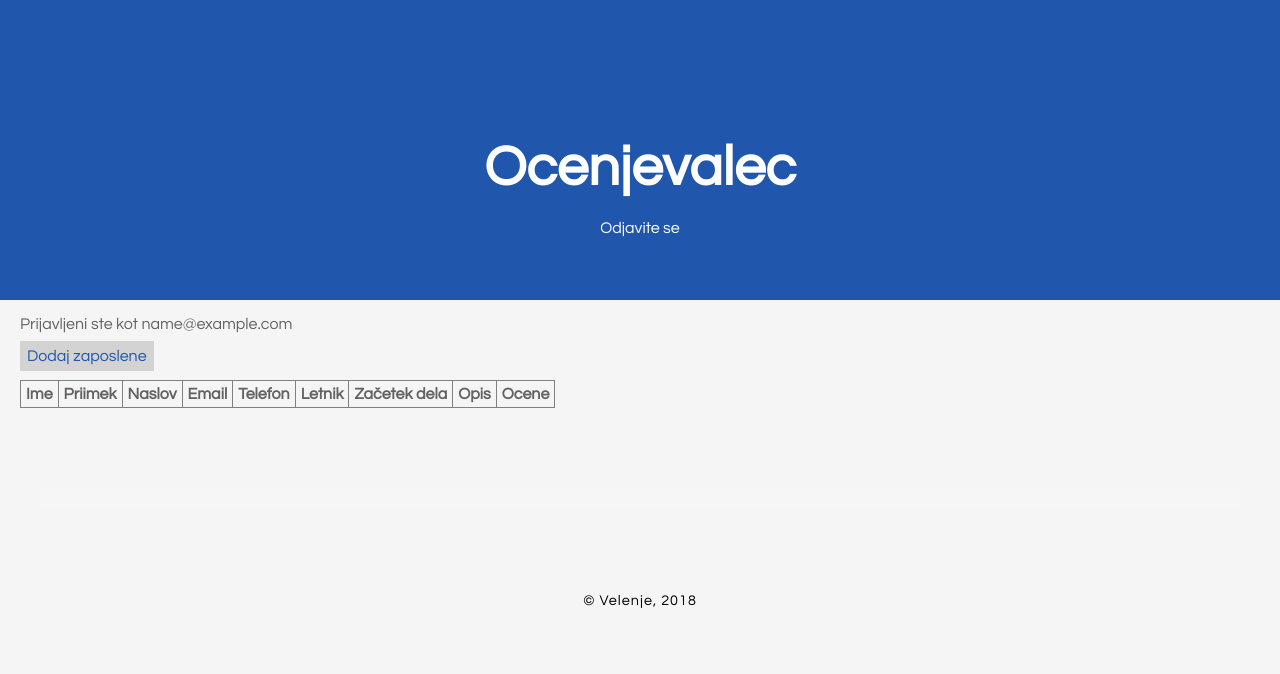
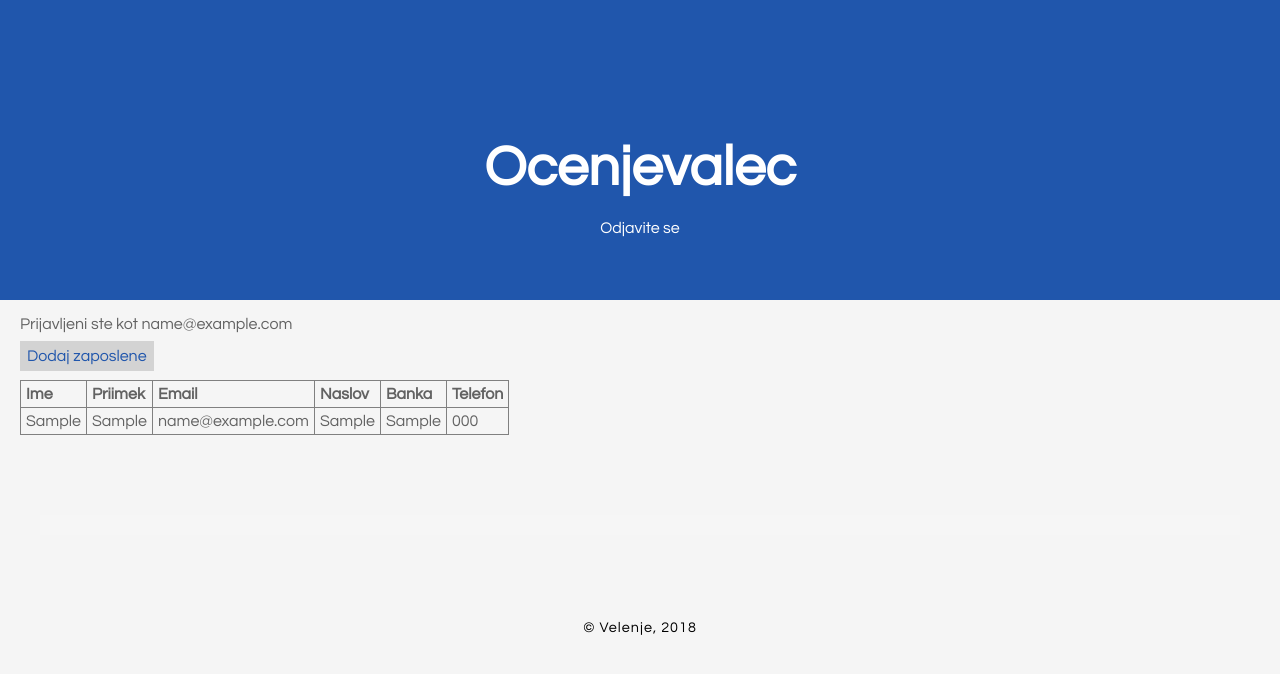
Before and after one commit to janborisek/Projekt1, a PHP site: page /stran.php in a window 1280 px wide. Shown: the top 674 px of the page. Run offline with PHP 8.4, Linux system fonts and the light colour scheme; the visitor is signed in with stand-in values (Sample User, id 1); tables that the repository leaves empty or names only in its code hold one stand-in row (values such as "Sample post").

Commit message:
finalizacija glavne strani

```diff
--- a/stran.php
+++ b/stran.php
@@ -3,48 +3,54 @@
     session_start();
     include_once 'check_login.php';
 ?>
-<!DOCTYPE html>
 
-<html>
     <head>
         <title>Ocenjevalec</title>
         <meta charset="UTF-8">
         <link rel="stylesheet" type="text/css" href="stran.css">
     </head>
-    <body>
+
         <?php
         include_once 'header.php';
         ?>
         <br>
-
         <?php
             echo '<span class="prijava">Prijavljeni ste kot '.($_SESSION['email']).'</span>';
         ?>
-
         <br>
         <br>
-            <a href="dodaj_zaposleni.php" class="gumb">Dodaj zaposlene</a>
+        <a href="dodaj_zaposleni.php" class="gumb">Dodaj zaposlene</a>
         <br>
         <br>
-        <table border="1" class="tabla">
-            <tr>
-                <td><b>Ime</b></td>
-                <td><b>Priimek</b></td>
-                <td><b>Naslov</b></td>
-                <td><b>Email</b></td>
-                <td><b>Telefon</b></td>
-                <td><b>Letnik</b></td>
-                <td><b>Začetek dela</b></td>
-                <td><b>Opis</b></td>
-                <td><b>Ocene</b></td>
-            </tr>
+<?php
+        $stmt = $pdo->query('SELECT ime, priimek, email, naslov, banka_racun, telefon FROM zaposleni WHERE uporabnik_id = '.($_SESSION['id']).'');
 
-            <?php
+//Here I echo the first row of the table
+echo "<table border='1' class='tabla'>
+        <tr>
+            <th>Ime</th>
+            <th>Priimek</th>
+            <th>Email</th>
+            <th>Naslov</th>
+            <th>Banka</th>
+            <th>Telefon</th>
+        </tr>";
 
-            ?>
+    //Here I echo all the members from the database into the table
+    foreach ($stmt as $row) {
+        echo "<tr>
+                <td>" . $row['ime'] . "</td>
+                <td>" . $row['priimek'] . "</td>
+                <td>" . $row['email'] . "</td>
+                <td>" . $row['naslov'] . "</td>
+                <td>" . $row['banka_racun'] . "</td>
+                <td>" . $row['telefon'] . "</td>";
 
-        </table>
-        <br>
+    }
+
+echo "</table>";
+?>
+<br>
         <br>
         <br>
         <br>
@@ -52,5 +58,3 @@
         <?php
             include_once 'footer.php';
         ?>
-    </body>
-</html>
```
